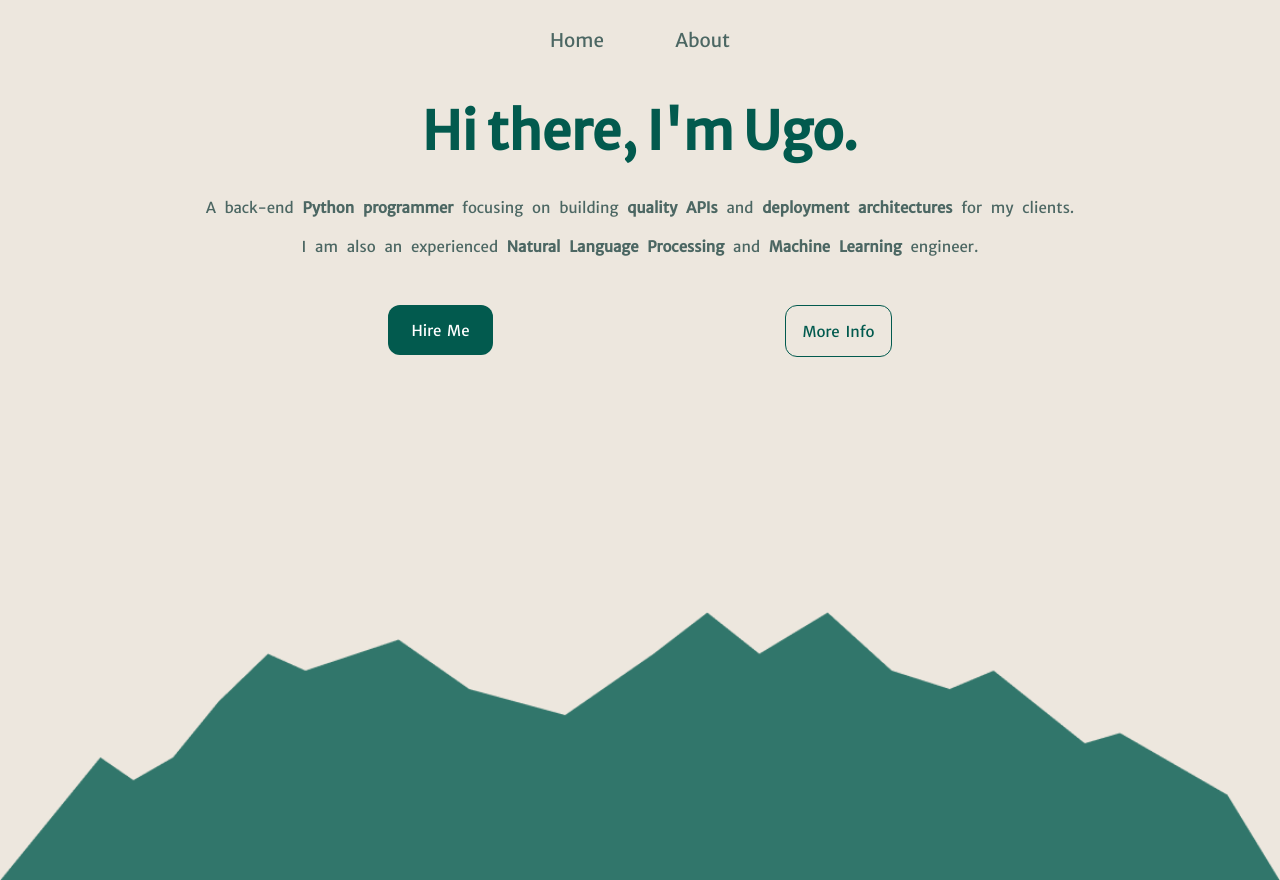
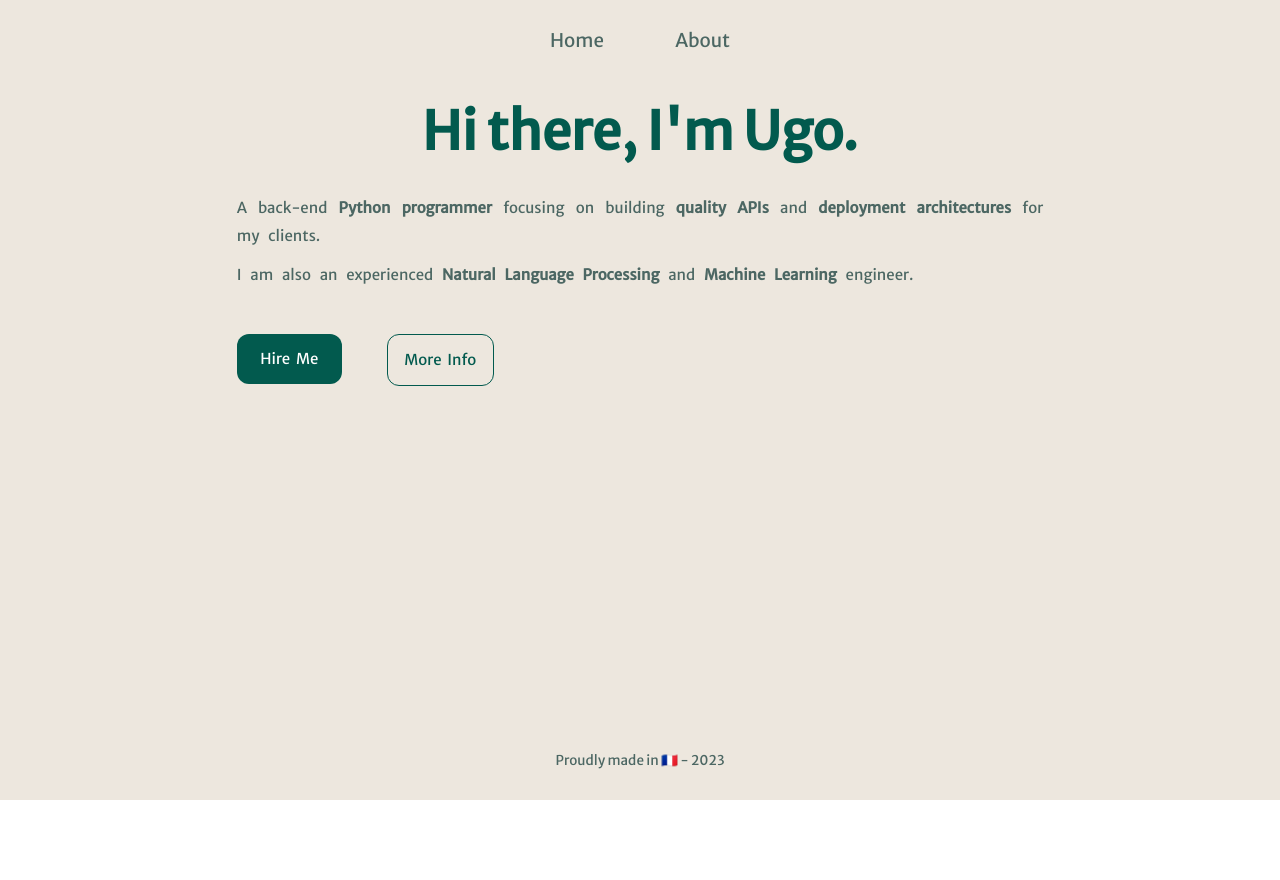
Before and after one commit to ugolbck/portfolio, a React (Vite) app: page / in a window 1280 px wide. After the commit the page ends 800 px from the top, so only its background shows below. Built offline with nearby package versions, Linux system fonts and the light colour scheme; a web font is replaced by a local one.

Commit message:
added some responsive to home

```diff
--- a/src/App.css
+++ b/src/App.css
@@ -23,7 +23,8 @@ html {
   display: flex;
   flex-direction: column;
   justify-content: space-between;
-  min-height: 110vh; /* good is 110vh ? */
+  align-items: center;
+  min-height: 100vh; /* good is 110vh ? */
 }
 
 .layout .nav-bar {
@@ -77,6 +78,19 @@ html {
   vertical-align: bottom;
 }
 
+.layout .footer .footer-text {
+  display: flex;
+  flex-direction: column;
+  justify-content: center;
+  align-items: center;
+  background-color: transparent;
+  color: #4C6763;
+  font-size: 0.9rem;
+  height: 10vh;
+  width: 100%;
+  bottom: 0;
+}
+
 /* Common elements */
 
 .main-title {
@@ -87,14 +101,6 @@ html {
   font-family: 'Merriweather Sans', sans-serif;
 }
 
-.main-subtitle {
-  color: #4C6763;
-  font-size: 1rem;
-  font-weight: 400;
-  word-spacing: 0.4rem;
-  line-height: 1.9rem;
-  padding-bottom: 0.7rem;
-}
 
 .about-card {
   background: rgba( 255, 255, 255, 0.25 );
@@ -114,9 +120,11 @@ html {
   flex-direction: column;
   align-items: center;
   background-color: transparent;
+  align-content: center;
   font-size: 1.5em;
   font-weight: 500;
   height: 95%;
+  width: 100%;
 }
 
 .main-bloc .main-bloc-text {
@@ -129,11 +137,20 @@ html {
   width: 90%;
 }
 
+.main-bloc .main-bloc-text .main-subtitle-home {
+  color: #4C6763;
+  font-size: 1rem;
+  font-weight: 400;
+  word-spacing: 0.4rem;
+  line-height: 1.9rem;
+  padding-bottom: 0.7rem;
+}
+
 .main-bloc .cta-buttons {
   display: flex;
   flex-direction: row;
   justify-content: space-evenly;
-  width: 85%;
+  width: 100%;
 }
 
 .main-bloc .cta-buttons .cta-main-button {
@@ -209,6 +226,15 @@ html {
   display: flex;
   flex-direction: column;
   align-items: flex-start;
+}
+
+.about-block .pic-and-desc .about-desc .main-subtitle-about {
+  color: #4C6763;
+  font-size: 1rem;
+  font-weight: 400;
+  word-spacing: 0.4rem;
+  line-height: 1.9rem;
+  padding-bottom: 0.7rem;
 }
 
 .about-block .pic-and-desc .values {
@@ -377,6 +403,20 @@ html {
 }
 
 @media screen and (min-width: 426px) {
+  .main-bloc {
+    width: 70%;
+  }
+
+  .main-bloc .main-bloc-text .main-subtitle-home {
+    text-align: justify;
+  }
+
+  .main-bloc .cta-buttons {
+    justify-content: start;
+    width: 90%;
+    gap: 3rem;
+  }
+
   .about-block .pic-and-desc {
     text-align: left;
   }
--- a/src/components/Footer.jsx
+++ b/src/components/Footer.jsx
@@ -3,7 +3,7 @@ import mountains2 from '../mountains2.png'
 export default function Footer() {
     return (
         <div className="footer">
-            <img className='footer-mountains' src={mountains2} alt="mountains" />
+            <span className="footer-text">Proudly made in 🇫🇷 - 2023</span>
         </div>
     )
 }
--- a/src/components/about/PicAndDesc.jsx
+++ b/src/components/about/PicAndDesc.jsx
@@ -7,8 +7,8 @@ export default function PicAndDesc() {
             <span className="main-title">I'm Ugo.</span>
             <img src={photo} className="profile-pic" alt="Me as a young and innocent student"></img>
             <div className="about-desc">
-                <span className="main-subtitle"><b>2016</b> was the year I started programming in <b>Python</b>. My goal was to leverage my <b>knowledge of linguistics</b> to <b>build useful apps</b>.</span>
-                <span className="main-subtitle">In <b>2023</b>, and after more than three years of professionnal <b>Python</b>, <b>Machine Learning</b> and <b>Natural Language Processing</b> programming, I have decided to become a freelancer and provide backend programming services to companies who share my <b>core values</b>:</span>
+                <span className="main-subtitle-about"><b>2016</b> was the year I started programming in <b>Python</b>. My goal was to leverage my <b>knowledge of linguistics</b> to <b>build useful apps</b>.</span>
+                <span className="main-subtitle-about">In <b>2023</b>, and after more than three years of professionnal <b>Python</b>, <b>Machine Learning</b> and <b>Natural Language Processing</b> programming, I have decided to become a freelancer and provide backend programming services to companies who share my <b>core values</b>:</span>
             </div>
             <Values />
         </div>
--- a/src/components/body/CTAButton.jsx
+++ b/src/components/body/CTAButton.jsx
@@ -1,8 +1,11 @@
+import { Link } from 'react-router-dom';
 
 export default function CTAButton() {
     return (
         <>
-            <button className="cta-main-button">Hire Me</button>
+            <Link to="https://www.malt.fr/profile/ugoloobuyck">
+                <button className="cta-main-button">Hire Me</button>
+            </Link>
         </>
     )
 }
--- a/src/components/body/MainBlocText.jsx
+++ b/src/components/body/MainBlocText.jsx
@@ -3,8 +3,8 @@ export default function MainBlocText() {
     return (
         <div className="main-bloc-text">
             <span className="main-title">Hi there, I'm Ugo.</span>
-            <span className="main-subtitle">A back-end <b>Python programmer</b> focusing on building <b>quality APIs</b> and <b>deployment architectures</b> for my clients.</span>
-            <span className="main-subtitle">I am also an experienced <b>Natural Language Processing</b> and <b>Machine Learning</b> engineer.</span>
+            <span className="main-subtitle-home">A back-end <b>Python programmer</b> focusing on building <b>quality APIs</b> and <b>deployment architectures</b> for my clients.</span>
+            <span className="main-subtitle-home">I am also an experienced <b>Natural Language Processing</b> and <b>Machine Learning</b> engineer.</span>
         </div>
     )
 }
```
